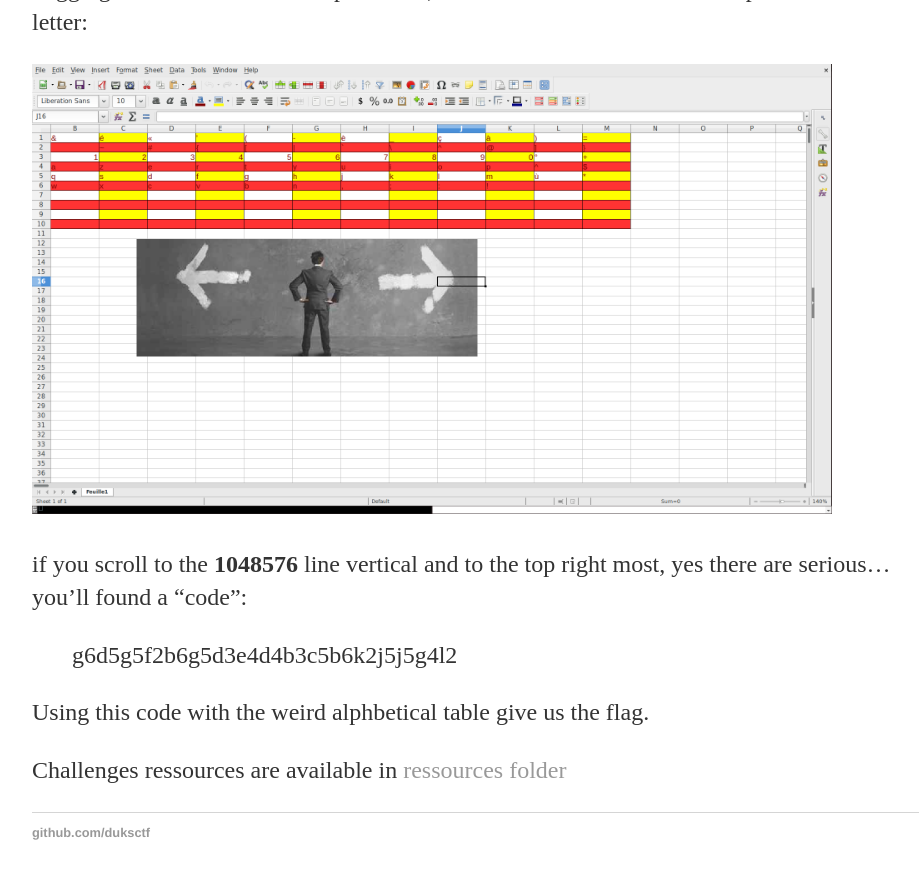
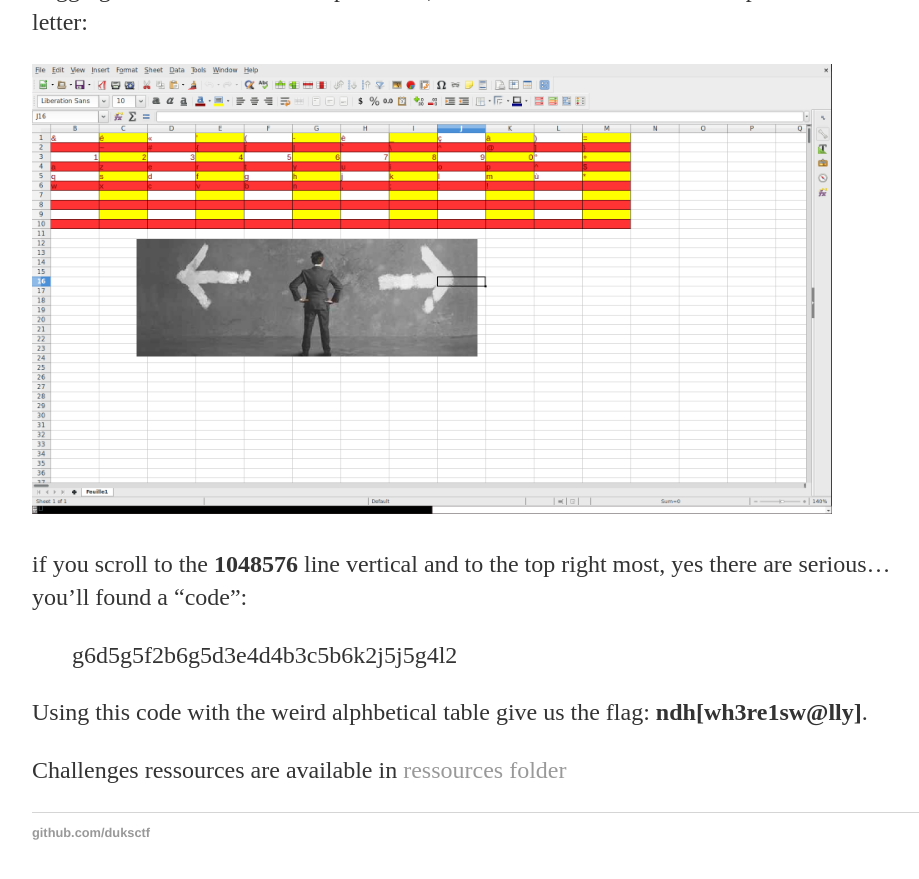
Before and after one commit to duksctf/duksctf.github.io, a Jekyll site: the page built from _posts/2016-04-04-NDH2016-cmiyc.md, in a window 1280 px wide and 900 px high, scrolled down 2461 px. Shown: the top 879 px of the window, without its empty margins (160-1079 px from the left). Built offline with Jekyll 4.4.1, drawn with Linux system fonts in a browser that asks for light colours.

Commit message:
Update 2016-04-04-NDH2016-cmiyc.md

```diff
--- a/_posts/2016-04-04-NDH2016-cmiyc.md
+++ b/_posts/2016-04-04-NDH2016-cmiyc.md
@@ -104,7 +104,7 @@ if you scroll to the **1048576** line vertical and to the top right most, yes th
 serious... you'll found a "code":
 > g6d5g5f2b6g5d3e4d4b3c5b6k2j5j5g4l2
 
-Using this code with the weird alphbetical table give us the flag.
+Using this code with the weird alphbetical table give us the flag: **ndh[wh3re1sw@lly]**.
 
 Challenges ressources are available in [ressources
 folder](/ressources/2016/ndh/catch_me_if_you_can/)
```
